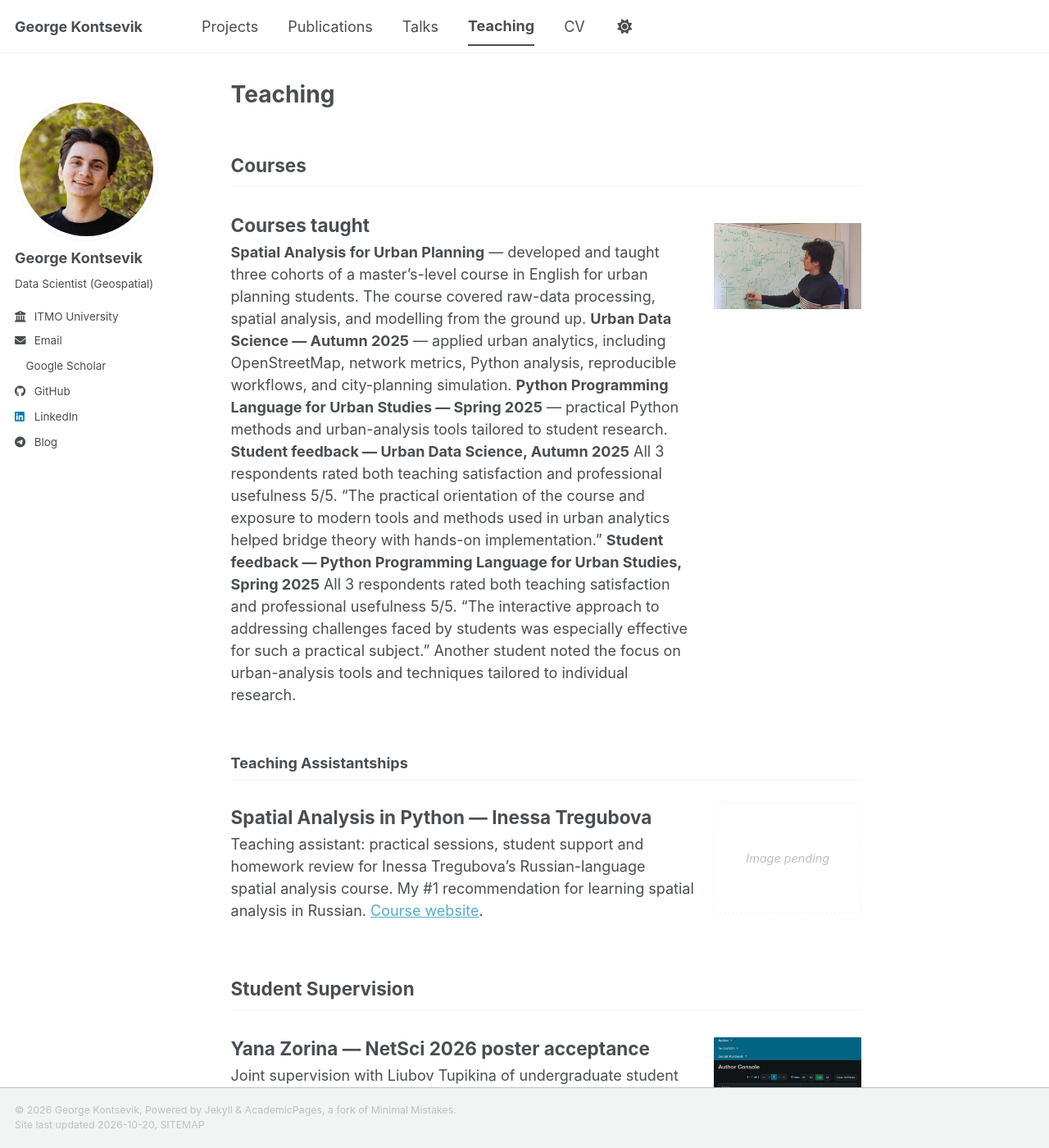
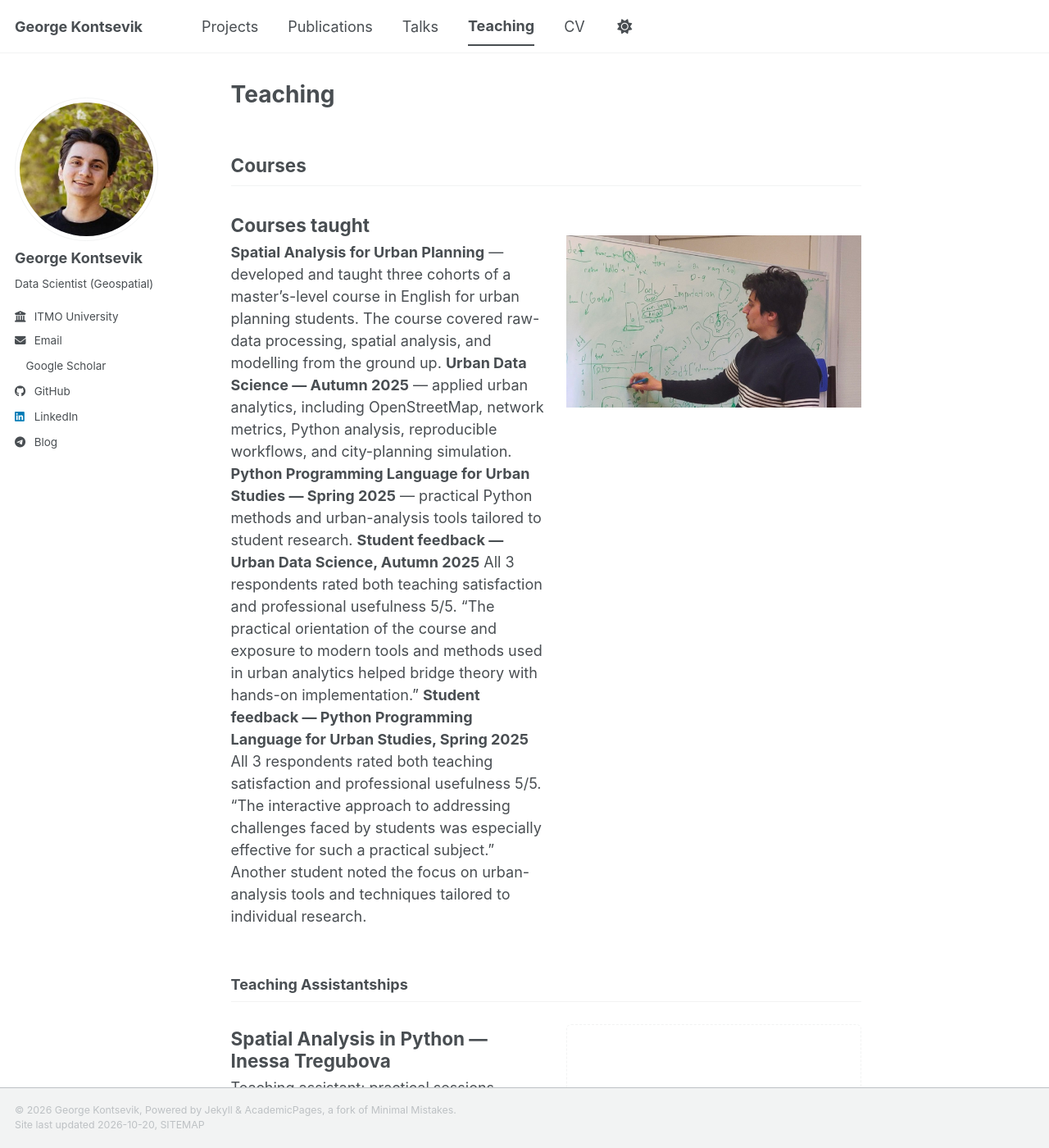
Before and after one commit to GeorgeKontsevik/GeorgeKontsevik.github.io, a Jekyll site: the page built from _pages/teaching.md, in a window 1280 px wide and 1400 px high. Shown: the whole window at 82% size. Built offline with Jekyll 4.4.1, drawn with Linux system fonts in a browser that asks for light colours; a style sheet for code colours, icons or effects is not loaded.

Commit message:
Double preview width and use video in shared image slot

```diff
--- a/_sass/layout/_archive.scss
+++ b/_sass/layout/_archive.scss
@@ -246,7 +246,7 @@
 /* Article and project previews with an editable image slot. */
 .archive__item--with-image {
   display: grid;
-  grid-template-columns: minmax(0, 1fr) 180px;
+  grid-template-columns: minmax(0, 1fr) 360px;
   gap: 24px;
   align-items: start;
   margin-bottom: 2em;
@@ -258,7 +258,8 @@
 
 .entry-image {
   margin-top: 1em;
-  width: 180px;
+  width: 360px;
+  max-width: 100%;
 }
 
 .entry-image img {
@@ -266,6 +267,14 @@
   width: 100%;
   aspect-ratio: 4 / 3;
   object-fit: contain;
+  border-radius: 6px;
+}
+
+.entry-image iframe {
+  display: block;
+  width: 100%;
+  aspect-ratio: 16 / 9;
+  border: 0;
   border-radius: 6px;
 }
 
@@ -308,7 +317,7 @@ img[src$="/arctic-network-scheme.png"] {
   clear: both;
 }
 
-@media (max-width: 600px) {
+@media (max-width: 900px) {
   .archive__item--with-image {
     grid-template-columns: minmax(0, 1fr);
     gap: 0;
```
